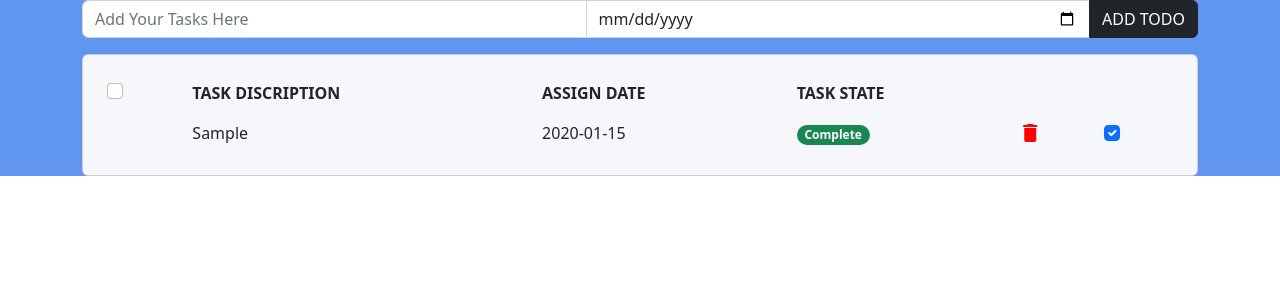
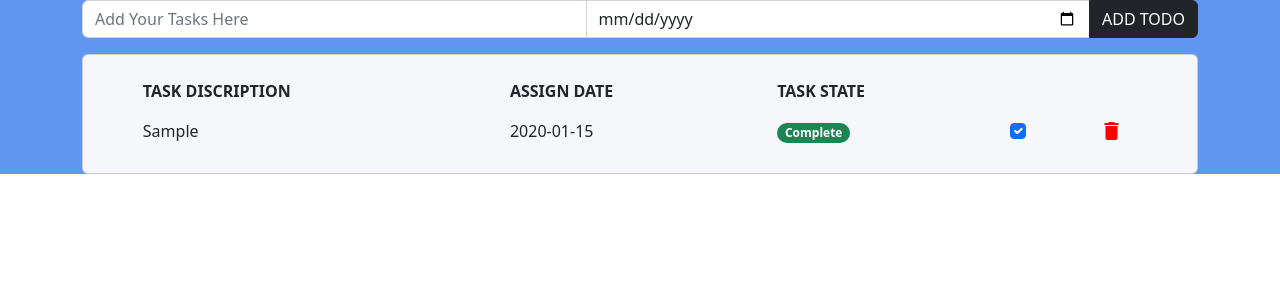
Before and after one commit to Deshan555/ToDo-List_PHP, a PHP site: page / in a window 1280 px wide. Shown: the top 300 px of the page. Run offline with PHP 8.4, Linux system fonts and the light colour scheme; tables that the repository leaves empty hold one stand-in row (values such as "Sample post").

Commit message:
update index.php file and create delete.php file for perform delete operatins

```diff
--- a/index.php
+++ b/index.php
@@ -82,9 +82,6 @@ $todos = $stmt->get_result();
 
                     <tr>
                       <th scope="col">
-                            <div class="form-check">
-                              <input class="form-check-input" type="checkbox" value="" id="flexCheckDefault" />
-                            </div>
                           </th>
                           <th scope="col">TASK DISCRIPTION</th>
                           <th scope="col">ASSIGN DATE</th>
@@ -115,10 +112,6 @@ $todos = $stmt->get_result();
                           </td>
 
                           <td>
-                            <i class="material-icons" style="color:red;">delete</i>
-                          </td>
-
-                          <td>
 
                           <div class="form-check">
                               <form action="check.php" method="POST" id="quick_access<?php echo $todo['ID'];?>">
@@ -142,6 +135,19 @@ $todos = $stmt->get_result();
                               </form>
 
                             </div>
+                          </td>
+
+                          <td>
+
+                            <form action="delete.php" method="POST" id="delete<?php echo $todo['ID'];?>">
+
+                              <input type="hidden" value="<?php echo $todo['ID']; ?>" name="task_id">
+
+                              <i input="submit" class="material-icons" style="color:red; cursor: pointer;"
+                                onclick="document.getElementById('delete'+<?php echo $todo['ID'];?>).submit();">delete</i>
+
+                            </form>
+
                           </td>
 
                         </tr>
```
Also changed, not shown: delete.php (added, +10 -0 lines).
